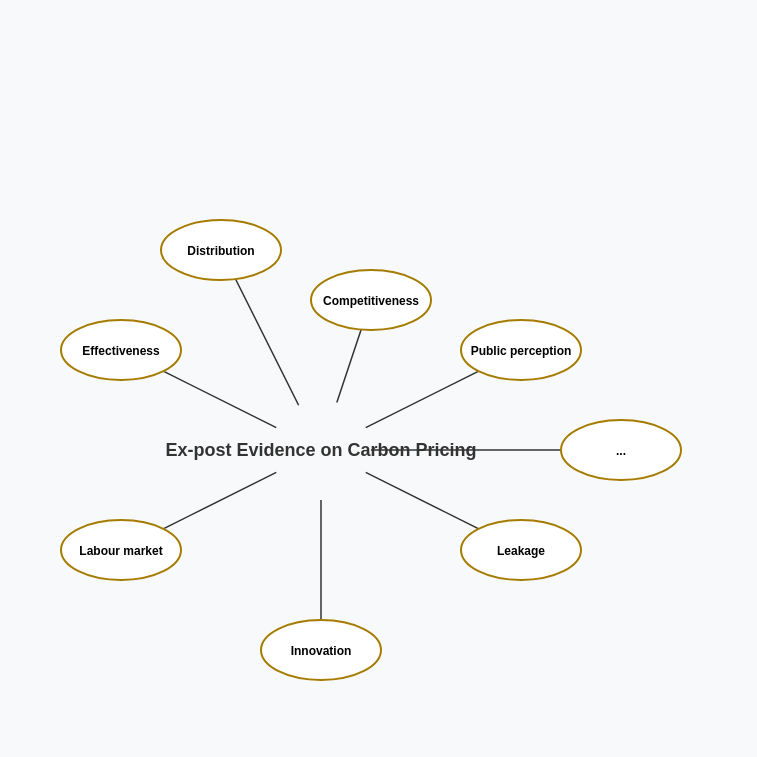
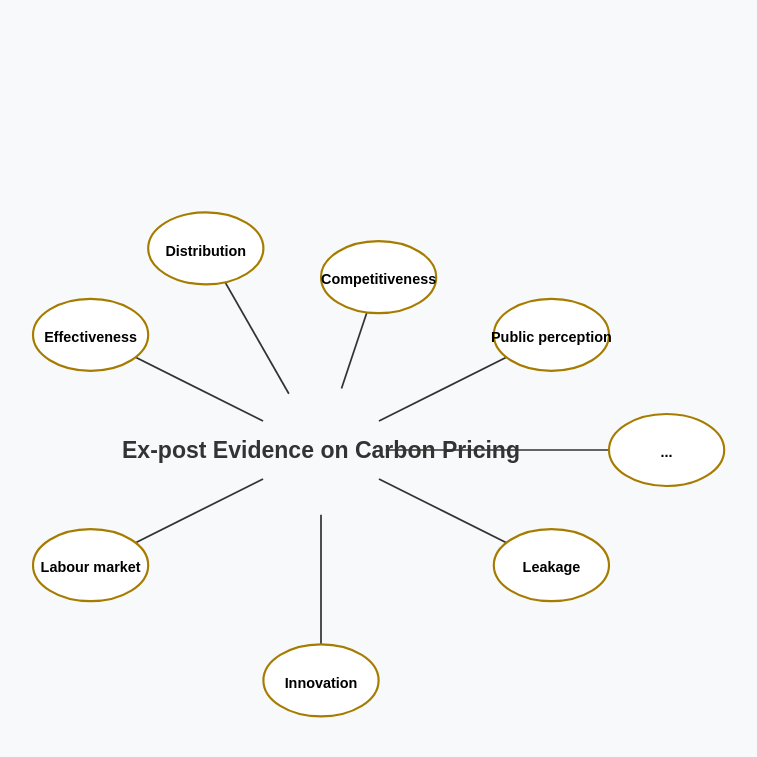
Before and after one commit to trangdtk-vnu/ecosystem-reviews, a Jekyll site: the page carbon_pricing_graph.html, which Jekyll copies as it is, in a window 1280 px wide. Shown: the top 757 px of the page, without its empty margins (319-1076 px from the left). Built offline with Jekyll 4.4.1, drawn with Linux system fonts in a browser that asks for light colours.

Commit message:
Update carbon_pricing_graph.html

```diff
--- a/carbon_pricing_graph.html
+++ b/carbon_pricing_graph.html
@@ -17,13 +17,13 @@
         }
         svg {
             display: block;
-            max-width: 90%;
-            max-height: 90vh;
+            width: 90%;
+            height: auto;
         }
         .node {
             fill: white;
             stroke: #a67c00;
-            stroke-width: 2;
+            stroke-width: 1.5;
             cursor: pointer;
         }
         .node:hover {
@@ -31,12 +31,12 @@
             transition: 0.3s;
         }
         .text {
-            font-size: 12px; /* Reduced from 14px */
+            font-size: 10px; /* Reduced from 12px */
             text-anchor: middle;
             font-weight: bold;
         }
         .center-text {
-            font-size: 18px; /* Reduced from 24px */
+            font-size: 16px; /* Reduced from 18px */
             font-weight: bold;
             fill: #333;
             text-anchor: middle;
@@ -44,48 +44,44 @@
         }
         .line {
             stroke: #333;
-            stroke-width: 1.5;
+            stroke-width: 1.2;
         }
     </style>
 </head>
 <body>
 
-<svg id="carbonGraph" width="800" height="600"></svg>
+<svg id="carbonGraph" viewBox="0 0 800 600" preserveAspectRatio="xMidYMid meet"></svg>
 
 <script>
     const svg = d3.select("#carbonGraph");
-    const width = +svg.attr("width");
-    const height = +svg.attr("height");
+    const width = 800;
+    const height = 600;
 
-    // Center text coordinates
     const centerX = width / 2;
     const centerY = height / 2;
 
-    // Adding centered text
     svg.append("text")
         .attr("class", "center-text")
         .attr("x", centerX)
         .attr("y", centerY)
         .text("Ex-post Evidence on Carbon Pricing");
 
-    // Data for ellipses
     const data = [
-        { text: "Effectiveness", x: centerX - 200, y: centerY - 100 },
-        { text: "Labour market", x: centerX - 200, y: centerY + 100 },
-        { text: "Innovation", x: centerX, y: centerY + 200 },
-        { text: "Leakage", x: centerX + 200, y: centerY + 100 },
-        { text: "Public perception", x: centerX + 200, y: centerY - 100 },
-        { text: "Competitiveness", x: centerX + 50, y: centerY - 150 },
-        { text: "Distribution", x: centerX - 100, y: centerY - 200 },
-        { text: "...", x: centerX + 300, y: centerY }
+        { text: "Effectiveness", x: centerX - 160, y: centerY - 80 },
+        { text: "Labour market", x: centerX - 160, y: centerY + 80 },
+        { text: "Innovation", x: centerX, y: centerY + 160 },
+        { text: "Leakage", x: centerX + 160, y: centerY + 80 },
+        { text: "Public perception", x: centerX + 160, y: centerY - 80 },
+        { text: "Competitiveness", x: centerX + 40, y: centerY - 120 },
+        { text: "Distribution", x: centerX - 80, y: centerY - 140 },
+        { text: "...", x: centerX + 240, y: centerY }
     ];
 
-    // Draw lines ensuring they don't touch the center text
     data.forEach(d => {
         const dx = d.x - centerX;
         const dy = d.y - centerY;
         const distance = Math.sqrt(dx * dx + dy * dy);
-        const stopDistance = 50;
+        const stopDistance = 45; // Reduced further
 
         const newX = centerX + (dx / distance) * stopDistance;
         const newY = centerY + (dy / distance) * stopDistance;
```
Also changed, not shown: other parts of carbon_pricing_graph.html (+2 -4 lines).
